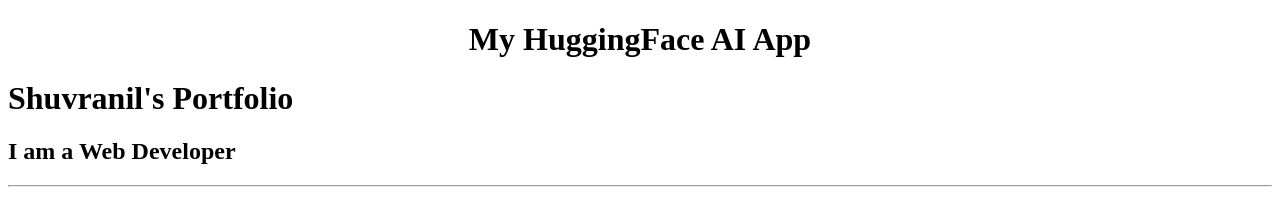
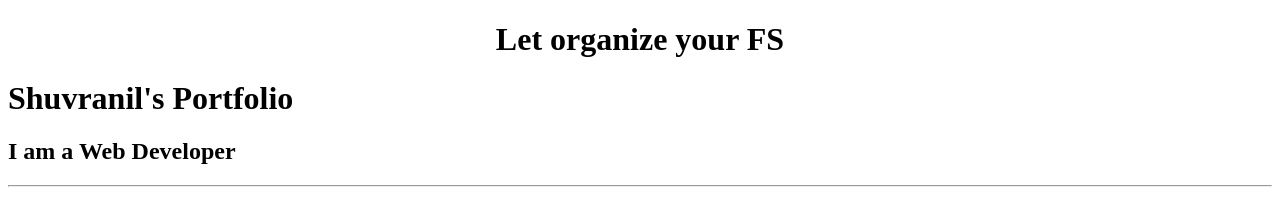
Before and after one commit to chakrabortyshuvranil/html-portfolio, a plain HTML site: page index.html in a window 1280 px wide. Shown: the top 204 px of the page. Drawn offline with Linux system fonts and the light colour scheme.

Commit message:
Update index.html

```diff
--- a/index.html
+++ b/index.html
@@ -29,7 +29,7 @@ https://developer.mozilla.org/en-US/docs/Web/HTML/Element/img#attr-height -->
 </head>
 <body>
 
-    <h1 style="text-align:center;">My HuggingFace AI App</h1>
+    <h1 style="text-align:center;">Let organize your FS</h1>
     <gradio-app src="https://shuvraai-fs-agent.hf.space"></gradio-app>
 
     <h1>Shuvranil's Portfolio</h1>
```
